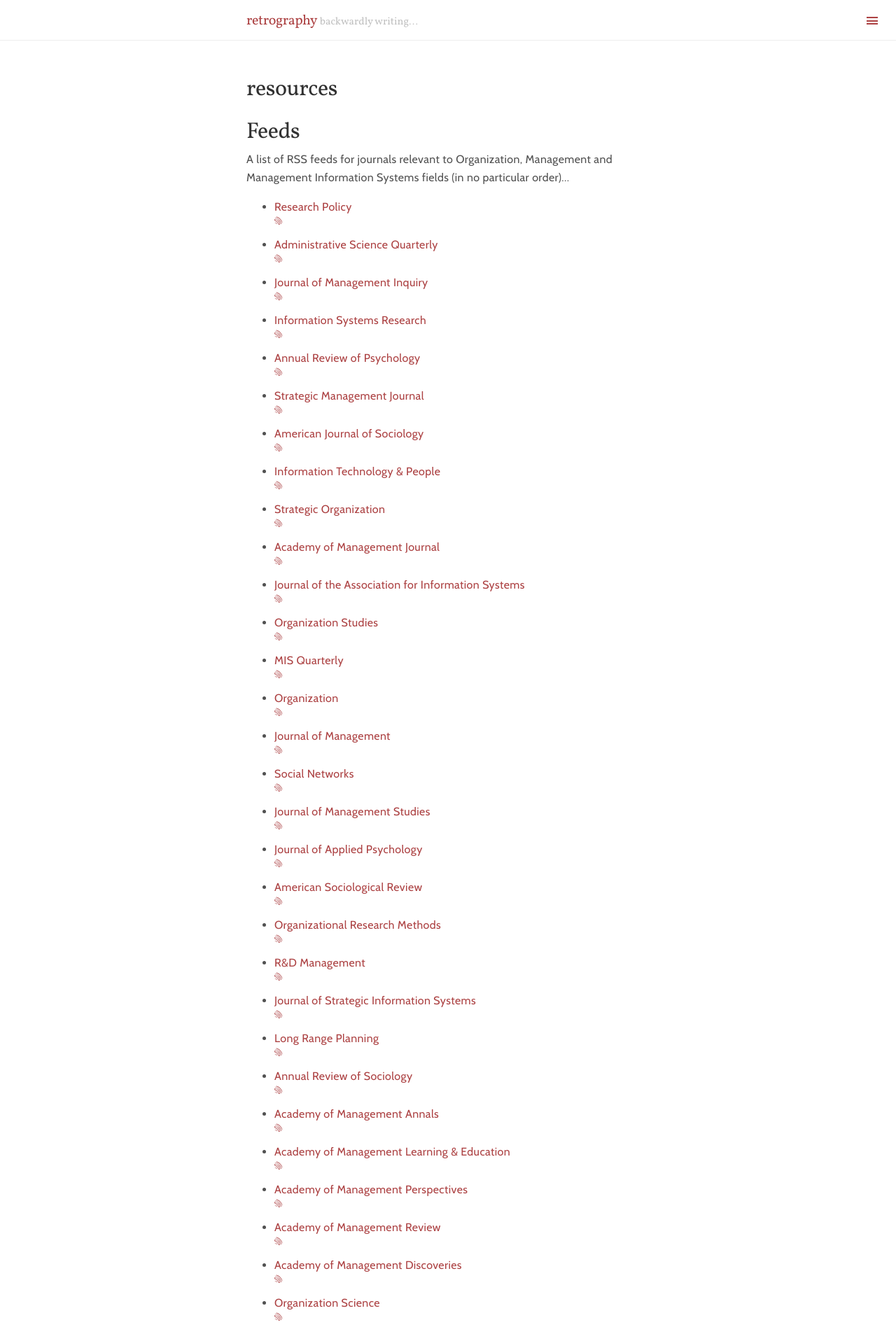
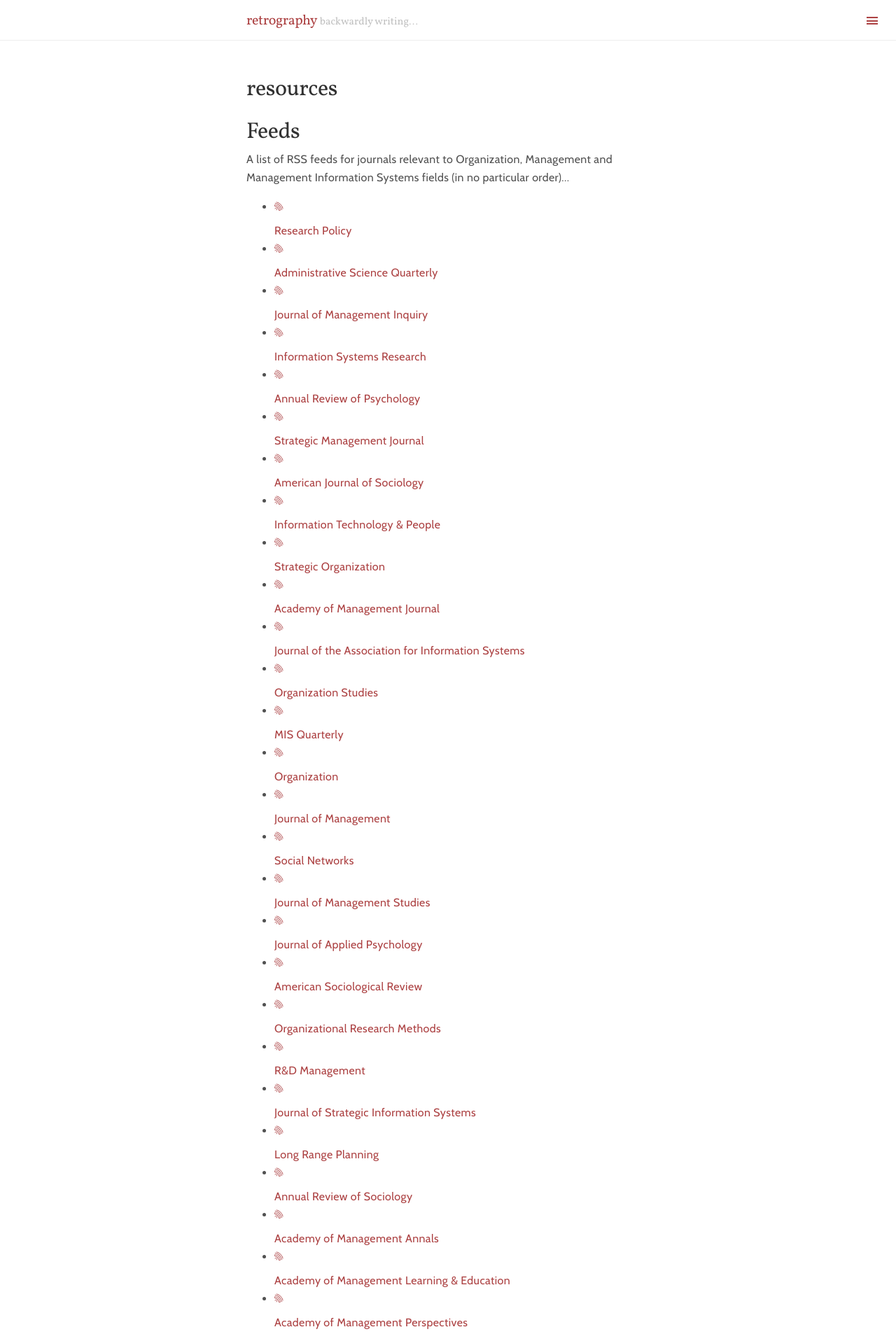
Before and after one commit to retrography/retrography.github.io, a Jekyll site: the page built from resources.markdown, in a window 1280 px wide. Shown: the top 1906 px of the page at 70% size. Built offline with Jekyll 4.4.1, drawn with Linux system fonts in a browser that asks for light colours.

Commit message:
Updated feeds

```diff
--- a/resources.markdown
+++ b/resources.markdown
@@ -6,38 +6,38 @@ title: resources
 
 A list of RSS feeds for journals relevant to Organization, Management and Management Information Systems fields (in no particular order)...
 
-* [Research Policy](http://rss.sciencedirect.com/publication/science/00487333) [<img src="/public/image/rss.svg" alt="Feed" width="12"/>](http://www.sciencedirect.com/)
-* [Administrative Science Quarterly](http://journals.sagepub.com/action/showFeed?ui=0&amp;mi=ehikzz&amp;ai=2b4&amp;jc=asqa&amp;type=etoc&amp;feed=rss) [<img src="/public/image/rss.svg" alt="Feed" width="12"/>](http://journals.sagepub.com/loi/asqa?ai=2b4&amp;mi=ehikzz&amp;af=R)
-* [Journal of Management Inquiry](http://journals.sagepub.com/action/showFeed?ui=0&amp;mi=ehikzz&amp;ai=2b4&amp;jc=jmia&amp;type=etoc&amp;feed=rss) [<img src="/public/image/rss.svg" alt="Feed" width="12"/>](http://journals.sagepub.com/loi/jmia?ai=2b4&amp;mi=ehikzz&amp;af=R)
-* [Information Systems Research](https://pubsonline.informs.org/action/showFeed?type=etoc&amp;feed=rss&amp;jc=isre) [<img src="/public/image/rss.svg" alt="Feed" width="12"/>](http://pubsonline.informs.org/loi/isre?af=R)
-* [Annual Review of Psychology](https://www.annualreviews.org/action/showFeed?jc=psych&amp;type=etoc&amp;feed=rss) [<img src="/public/image/rss.svg" alt="Feed" width="12"/>](http://www.annualreviews.org/loi/psych?af=R)
-* [Strategic Management Journal](https://onlinelibrary.wiley.com/action/showFeed?jc=10970266&amp;type=etoc&amp;feed=rss) [<img src="/public/image/rss.svg" alt="Feed" width="12"/>](https://onlinelibrary.wiley.com/loi/10970266?af=R)
-* [American Journal of Sociology](https://www.journals.uchicago.edu/action/showFeed?type=etoc&amp;feed=rss&amp;jc=ajs) [<img src="/public/image/rss.svg" alt="Feed" width="12"/>](https://www.journals.uchicago.edu/loi/ajs?af=R)
-* [Information Technology &amp; People](https://www.emeraldinsight.com/action/showFeed?type=etoc&amp;feed=rss&amp;jc=itp) [<img src="/public/image/rss.svg" alt="Feed" width="12"/>](https://www.emeraldinsight.com/loi/itp?af=R)
-* [Strategic Organization](http://journals.sagepub.com/action/showFeed?ui=0&amp;mi=ehikzz&amp;ai=2b4&amp;jc=soqa&amp;type=etoc&amp;feed=rss) [<img src="/public/image/rss.svg" alt="Feed" width="12"/>](http://journals.sagepub.com/loi/soqa?ai=2b4&amp;mi=ehikzz&amp;af=R)
-* [Academy of Management Journal](https://journals.aom.org/action/showFeed?jc=amj&amp;type=etoc&amp;feed=rss) [<img src="/public/image/rss.svg" alt="Feed" width="12"/>](https://journals.aom.org/loi/amj?af=R)
-* [Journal of the Association for Information Systems](https://aisel.aisnet.org/jais/recent.rss) [<img src="/public/image/rss.svg" alt="Feed" width="12"/>](http://aisel.aisnet.org/jais)
-* [Organization Studies](http://journals.sagepub.com/action/showFeed?ui=0&amp;mi=ehikzz&amp;ai=2b4&amp;jc=ossa&amp;type=etoc&amp;feed=rss) [<img src="/public/image/rss.svg" alt="Feed" width="12"/>](http://journals.sagepub.com/loi/ossa?ai=2b4&amp;mi=ehikzz&amp;af=R)
-* [MIS Quarterly](https://aisel.aisnet.org/misq/recent.rss) [<img src="/public/image/rss.svg" alt="Feed" width="12"/>](http://aisel.aisnet.org/misq)
-* [Organization](http://journals.sagepub.com/action/showFeed?ui=0&amp;mi=ehikzz&amp;ai=2b4&amp;jc=orga&amp;type=etoc&amp;feed=rss) [<img src="/public/image/rss.svg" alt="Feed" width="12"/>](http://journals.sagepub.com/loi/orga?ai=2b4&amp;mi=ehikzz&amp;af=R)
-* [Journal of Management](http://journals.sagepub.com/action/showFeed?ui=0&amp;mi=ehikzz&amp;ai=2b4&amp;jc=joma&amp;type=etoc&amp;feed=rss) [<img src="/public/image/rss.svg" alt="Feed" width="12"/>](http://journals.sagepub.com/loi/joma?ai=2b4&amp;mi=ehikzz&amp;af=R)
-* [Social Networks](http://rss.sciencedirect.com/publication/science/03788733) [<img src="/public/image/rss.svg" alt="Feed" width="12"/>](http://www.sciencedirect.com/)
-* [Journal of Management Studies](https://onlinelibrary.wiley.com/action/showFeed?jc=14676486&amp;type=etoc&amp;feed=rss) [<img src="/public/image/rss.svg" alt="Feed" width="12"/>](https://onlinelibrary.wiley.com/loi/14676486?af=R)
-* [Journal of Applied Psychology](http://content.apa.org/journals/apl.rss) [<img src="/public/image/rss.svg" alt="Feed" width="12"/>](http://psycnet.apa.org/journals/apl)
-* [American Sociological Review](http://journals.sagepub.com/action/showFeed?ui=0&amp;mi=ehikzz&amp;ai=2b4&amp;jc=asra&amp;type=etoc&amp;feed=rss) [<img src="/public/image/rss.svg" alt="Feed" width="12"/>](http://journals.sagepub.com/loi/asra?ai=2b4&amp;mi=ehikzz&amp;af=R)
-* [Organizational Research Methods](http://journals.sagepub.com/action/showFeed?ui=0&amp;mi=ehikzz&amp;ai=2b4&amp;jc=orma&amp;type=etoc&amp;feed=rss) [<img src="/public/image/rss.svg" alt="Feed" width="12"/>](http://journals.sagepub.com/loi/orma?ai=2b4&amp;mi=ehikzz&amp;af=R)
-* [R&amp;D Management](https://onlinelibrary.wiley.com/action/showFeed?jc=14679310&amp;type=etoc&amp;feed=rss) [<img src="/public/image/rss.svg" alt="Feed" width="12"/>](https://onlinelibrary.wiley.com/loi/14679310?af=R)
-* [Journal of Strategic Information Systems](http://rss.sciencedirect.com/publication/science/09638687) [<img src="/public/image/rss.svg" alt="Feed" width="12"/>](http://www.sciencedirect.com/)
-* [Long Range Planning](http://rss.sciencedirect.com/publication/science/00246301) [<img src="/public/image/rss.svg" alt="Feed" width="12"/>](http://www.sciencedirect.com/)
-* [Annual Review of Sociology](https://www.annualreviews.org/action/showFeed?jc=soc&amp;type=etoc&amp;feed=rss) [<img src="/public/image/rss.svg" alt="Feed" width="12"/>](https://www.annualreviews.org/loi/soc?af=R)
-* [Academy of Management Annals](https://journals.aom.org/action/showFeed?jc=annals&amp;type=etoc&amp;feed=rss) [<img src="/public/image/rss.svg" alt="Feed" width="12"/>](https://journals.aom.org/loi/annals?af=R)
-* [Academy of Management Learning &amp; Education](https://journals.aom.org/action/showFeed?jc=amle&amp;type=etoc&amp;feed=rss) [<img src="/public/image/rss.svg" alt="Feed" width="12"/>](https://journals.aom.org/loi/amle?af=R)
-* [Academy of Management Perspectives](https://journals.aom.org/action/showFeed?jc=amp&amp;type=etoc&amp;feed=rss) [<img src="/public/image/rss.svg" alt="Feed" width="12"/>](https://journals.aom.org/loi/amp?af=R)
-* [Academy of Management Review](https://journals.aom.org/action/showFeed?jc=amr&amp;type=etoc&amp;feed=rss) [<img src="/public/image/rss.svg" alt="Feed" width="12"/>](https://journals.aom.org/loi/amr?af=R)
-* [Academy of Management Discoveries](https://journals.aom.org/action/showFeed?jc=amd&amp;type=etoc&amp;feed=rss) [<img src="/public/image/rss.svg" alt="Feed" width="12"/>](https://journals.aom.org/loi/amd?af=R)
-* [Organization Science](http://pubsonline.informs.org/action/showFeed?type=etoc&amp;feed=rss&amp;jc=orsc) [<img src="/public/image/rss.svg" alt="Feed" width="12"/>](http://pubsonline.informs.org/loi/orsc?af=R)
-* [Nature Human Behaviour](http://feeds.nature.com/nathumbehav/rss/current) [<img src="/public/image/rss.svg" alt="Feed" width="12"/>](http://feeds.nature.com/nathumbehav/rss/current)
-* [Management Science](http://pubsonline.informs.org/action/showFeed?type=etoc&amp;feed=rss&amp;jc=mnsc) [<img src="/public/image/rss.svg" alt="Feed" width="12"/>](http://pubsonline.informs.org/loi/mnsc?af=R)
+* [<img src="/public/image/rss.svg" alt="Feed" width="13"/>](http://rss.sciencedirect.com/publication/science/00487333) [Research Policy](http://www.sciencedirect.com/)
+* [<img src="/public/image/rss.svg" alt="Feed" width="13"/>](http://journals.sagepub.com/action/showFeed?ui=0&amp;mi=ehikzz&amp;ai=2b4&amp;jc=asqa&amp;type=etoc&amp;feed=rss) [Administrative Science Quarterly](http://journals.sagepub.com/loi/asqa?ai=2b4&amp;mi=ehikzz&amp;af=R)
+* [<img src="/public/image/rss.svg" alt="Feed" width="13"/>](http://journals.sagepub.com/action/showFeed?ui=0&amp;mi=ehikzz&amp;ai=2b4&amp;jc=jmia&amp;type=etoc&amp;feed=rss) [Journal of Management Inquiry](http://journals.sagepub.com/loi/jmia?ai=2b4&amp;mi=ehikzz&amp;af=R)
+* [<img src="/public/image/rss.svg" alt="Feed" width="13"/>](https://pubsonline.informs.org/action/showFeed?type=etoc&amp;feed=rss&amp;jc=isre) [Information Systems Research](http://pubsonline.informs.org/loi/isre?af=R)
+* [<img src="/public/image/rss.svg" alt="Feed" width="13"/>](https://www.annualreviews.org/action/showFeed?jc=psych&amp;type=etoc&amp;feed=rss) [Annual Review of Psychology](http://www.annualreviews.org/loi/psych?af=R)
+* [<img src="/public/image/rss.svg" alt="Feed" width="13"/>](https://onlinelibrary.wiley.com/action/showFeed?jc=10970266&amp;type=etoc&amp;feed=rss) [Strategic Management Journal](https://onlinelibrary.wiley.com/loi/10970266?af=R)
+* [<img src="/public/image/rss.svg" alt="Feed" width="13"/>](https://www.journals.uchicago.edu/action/showFeed?type=etoc&amp;feed=rss&amp;jc=ajs) [American Journal of Sociology](https://www.journals.uchicago.edu/loi/ajs?af=R)
+* [<img src="/public/image/rss.svg" alt="Feed" width="13"/>](https://www.emeraldinsight.com/action/showFeed?type=etoc&amp;feed=rss&amp;jc=itp) [Information Technology &amp; People](https://www.emeraldinsight.com/loi/itp?af=R)
+* [<img src="/public/image/rss.svg" alt="Feed" width="13"/>](http://journals.sagepub.com/action/showFeed?ui=0&amp;mi=ehikzz&amp;ai=2b4&amp;jc=soqa&amp;type=etoc&amp;feed=rss) [Strategic Organization](http://journals.sagepub.com/loi/soqa?ai=2b4&amp;mi=ehikzz&amp;af=R)
+* [<img src="/public/image/rss.svg" alt="Feed" width="13"/>](https://journals.aom.org/action/showFeed?jc=amj&amp;type=etoc&amp;feed=rss) [Academy of Management Journal](https://journals.aom.org/loi/amj?af=R)
+* [<img src="/public/image/rss.svg" alt="Feed" width="13"/>](https://aisel.aisnet.org/jais/recent.rss) [Journal of the Association for Information Systems](http://aisel.aisnet.org/jais)
+* [<img src="/public/image/rss.svg" alt="Feed" width="13"/>](http://journals.sagepub.com/action/showFeed?ui=0&amp;mi=ehikzz&amp;ai=2b4&amp;jc=ossa&amp;type=etoc&amp;feed=rss) [Organization Studies](http://journals.sagepub.com/loi/ossa?ai=2b4&amp;mi=ehikzz&amp;af=R)
+* [<img src="/public/image/rss.svg" alt="Feed" width="13"/>](https://aisel.aisnet.org/misq/recent.rss) [MIS Quarterly](http://aisel.aisnet.org/misq)
+* [<img src="/public/image/rss.svg" alt="Feed" width="13"/>](http://journals.sagepub.com/action/showFeed?ui=0&amp;mi=ehikzz&amp;ai=2b4&amp;jc=orga&amp;type=etoc&amp;feed=rss) [Organization](http://journals.sagepub.com/loi/orga?ai=2b4&amp;mi=ehikzz&amp;af=R)
+* [<img src="/public/image/rss.svg" alt="Feed" width="13"/>](http://journals.sagepub.com/action/showFeed?ui=0&amp;mi=ehikzz&amp;ai=2b4&amp;jc=joma&amp;type=etoc&amp;feed=rss) [Journal of Management](http://journals.sagepub.com/loi/joma?ai=2b4&amp;mi=ehikzz&amp;af=R)
+* [<img src="/public/image/rss.svg" alt="Feed" width="13"/>](http://rss.sciencedirect.com/publication/science/03788733) [Social Networks](http://www.sciencedirect.com/)
+* [<img src="/public/image/rss.svg" alt="Feed" width="13"/>](https://onlinelibrary.wiley.com/action/showFeed?jc=14676486&amp;type=etoc&amp;feed=rss) [Journal of Management Studies](https://onlinelibrary.wiley.com/loi/14676486?af=R)
+* [<img src="/public/image/rss.svg" alt="Feed" width="13"/>](http://content.apa.org/journals/apl.rss) [Journal of Applied Psychology](http://psycnet.apa.org/journals/apl)
+* [<img src="/public/image/rss.svg" alt="Feed" width="13"/>](http://journals.sagepub.com/action/showFeed?ui=0&amp;mi=ehikzz&amp;ai=2b4&amp;jc=asra&amp;type=etoc&amp;feed=rss) [American Sociological Review](http://journals.sagepub.com/loi/asra?ai=2b4&amp;mi=ehikzz&amp;af=R)
+* [<img src="/public/image/rss.svg" alt="Feed" width="13"/>](http://journals.sagepub.com/action/showFeed?ui=0&amp;mi=ehikzz&amp;ai=2b4&amp;jc=orma&amp;type=etoc&amp;feed=rss) [Organizational Research Methods](http://journals.sagepub.com/loi/orma?ai=2b4&amp;mi=ehikzz&amp;af=R)
+* [<img src="/public/image/rss.svg" alt="Feed" width="13"/>](https://onlinelibrary.wiley.com/action/showFeed?jc=14679310&amp;type=etoc&amp;feed=rss) [R&amp;D Management](https://onlinelibrary.wiley.com/loi/14679310?af=R)
+* [<img src="/public/image/rss.svg" alt="Feed" width="13"/>](http://rss.sciencedirect.com/publication/science/09638687) [Journal of Strategic Information Systems](http://www.sciencedirect.com/)
+* [<img src="/public/image/rss.svg" alt="Feed" width="13"/>](http://rss.sciencedirect.com/publication/science/00246301) [Long Range Planning](http://www.sciencedirect.com/)
+* [<img src="/public/image/rss.svg" alt="Feed" width="13"/>](https://www.annualreviews.org/action/showFeed?jc=soc&amp;type=etoc&amp;feed=rss) [Annual Review of Sociology](https://www.annualreviews.org/loi/soc?af=R)
+* [<img src="/public/image/rss.svg" alt="Feed" width="13"/>](https://journals.aom.org/action/showFeed?jc=annals&amp;type=etoc&amp;feed=rss) [Academy of Management Annals](https://journals.aom.org/loi/annals?af=R)
+* [<img src="/public/image/rss.svg" alt="Feed" width="13"/>](https://journals.aom.org/action/showFeed?jc=amle&amp;type=etoc&amp;feed=rss) [Academy of Management Learning &amp; Education](https://journals.aom.org/loi/amle?af=R)
+* [<img src="/public/image/rss.svg" alt="Feed" width="13"/>](https://journals.aom.org/action/showFeed?jc=amp&amp;type=etoc&amp;feed=rss) [Academy of Management Perspectives](https://journals.aom.org/loi/amp?af=R)
+* [<img src="/public/image/rss.svg" alt="Feed" width="13"/>](https://journals.aom.org/action/showFeed?jc=amr&amp;type=etoc&amp;feed=rss) [Academy of Management Review](https://journals.aom.org/loi/amr?af=R)
+* [<img src="/public/image/rss.svg" alt="Feed" width="13"/>](https://journals.aom.org/action/showFeed?jc=amd&amp;type=etoc&amp;feed=rss) [Academy of Management Discoveries](https://journals.aom.org/loi/amd?af=R)
+* [<img src="/public/image/rss.svg" alt="Feed" width="13"/>](http://pubsonline.informs.org/action/showFeed?type=etoc&amp;feed=rss&amp;jc=orsc) [Organization Science](http://pubsonline.informs.org/loi/orsc?af=R)
+* [<img src="/public/image/rss.svg" alt="Feed" width="13"/>](http://feeds.nature.com/nathumbehav/rss/current) [Nature Human Behaviour](http://feeds.nature.com/nathumbehav/rss/current)
+* [<img src="/public/image/rss.svg" alt="Feed" width="13"/>](http://pubsonline.informs.org/action/showFeed?type=etoc&amp;feed=rss&amp;jc=mnsc) [Management Science](http://pubsonline.informs.org/loi/mnsc?af=R)
 
 # Tools
 
```
